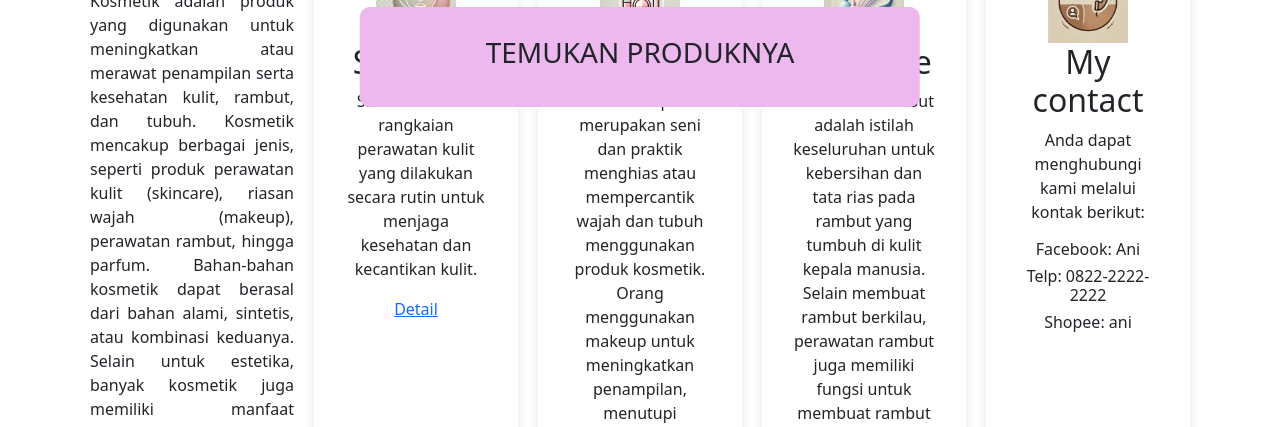
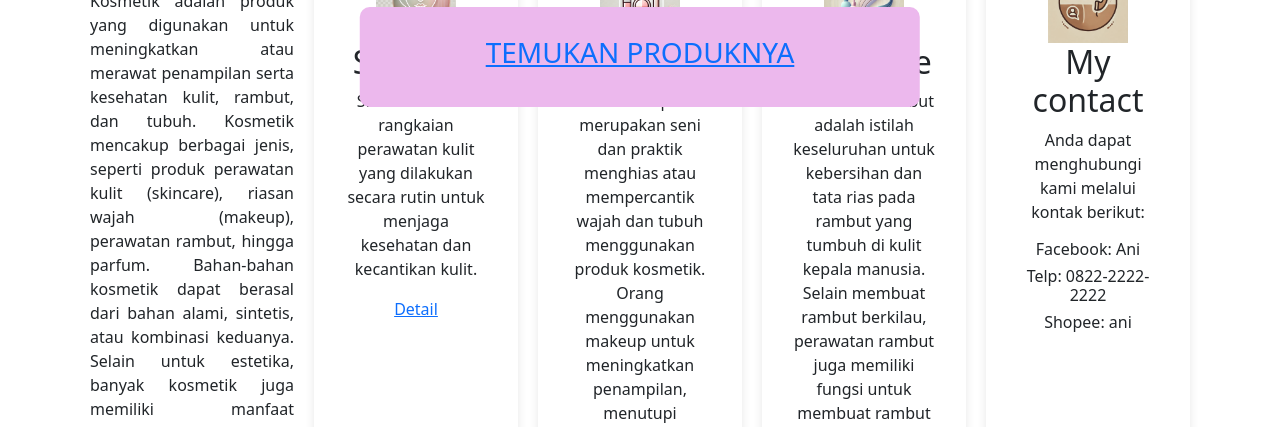
Before and after one commit to aniiii29/aniiii29.github.io, a plain HTML site: page tugasbesar/index.html in a window 1280 px wide. Shown: the part 673-1100 px from the top of the page. Drawn offline with nearby package versions, Linux system fonts and the light colour scheme.

Commit message:
perubahaan link

```diff
--- a/tugasbesar/index.html
+++ b/tugasbesar/index.html
@@ -79,7 +79,7 @@
     </div>
 
   <div class="penutup">
-    <h3>TEMUKAN PRODUKNYA</h3>
+    <a href="koleksi.html" ><h3>TEMUKAN PRODUKNYA</h3>
 </div>
 
 </body>
```
